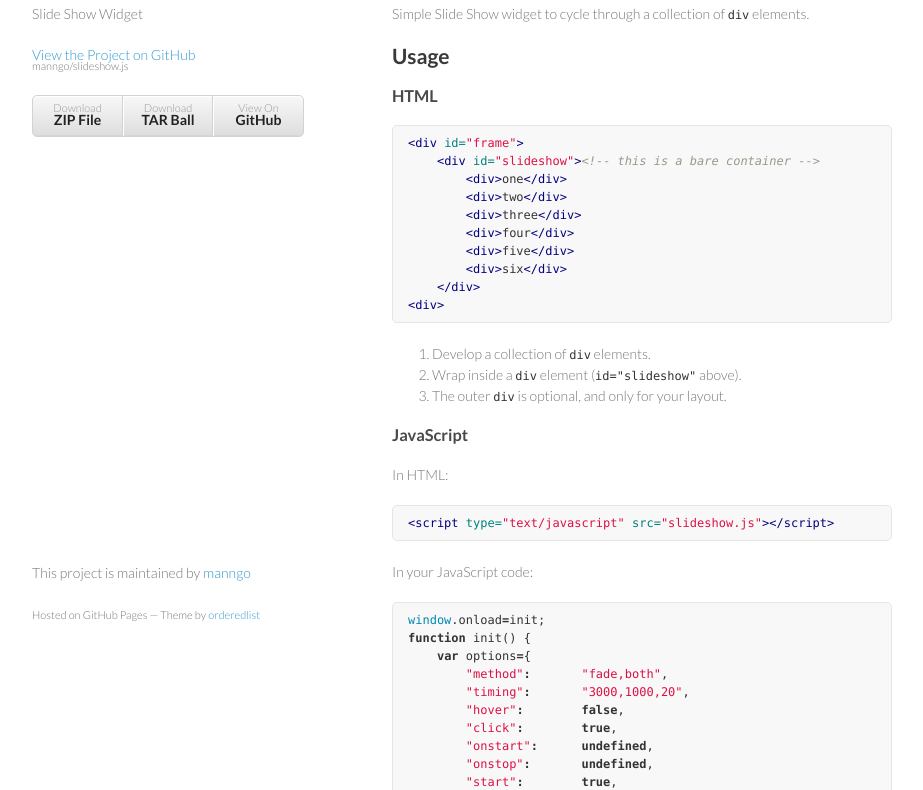
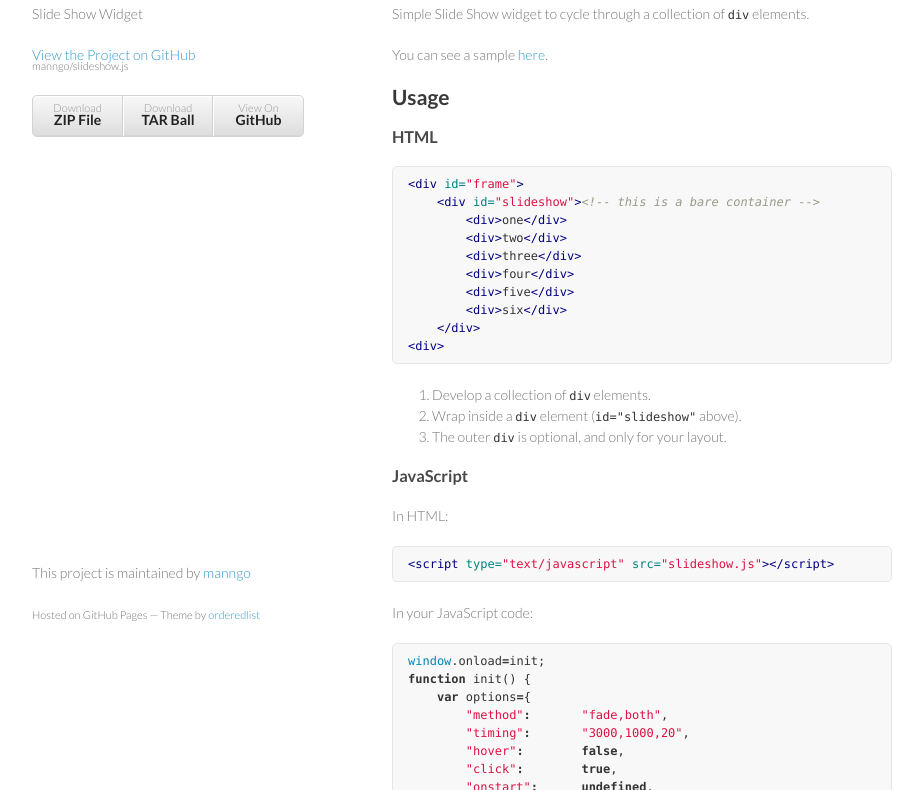
Before and after one commit to manngo/slideshow.js, a plain HTML site: page index.html in a window 1280 px wide. Shown: the part 106-896 px from the top of the page, without its empty margins (178-1101 px from the left). Drawn offline with Linux system fonts and the light colour scheme.

Commit message:
Referenced Sample

```diff
--- a/index.html
+++ b/index.html
@@ -32,6 +32,7 @@
 <a name="slideshowjs" class="anchor" href="#slideshowjs"><span class="octicon octicon-link"></span></a>slideshow.js</h1>
 
 <p>Simple Slide Show widget to cycle through a collection of <code>div</code> elements.</p>
+<p>You can see a sample <a href="sample/">here</a>.</p>
 
 <h2>
 <a name="usage" class="anchor" href="#usage"><span class="octicon octicon-link"></span></a>Usage</h2>
```
